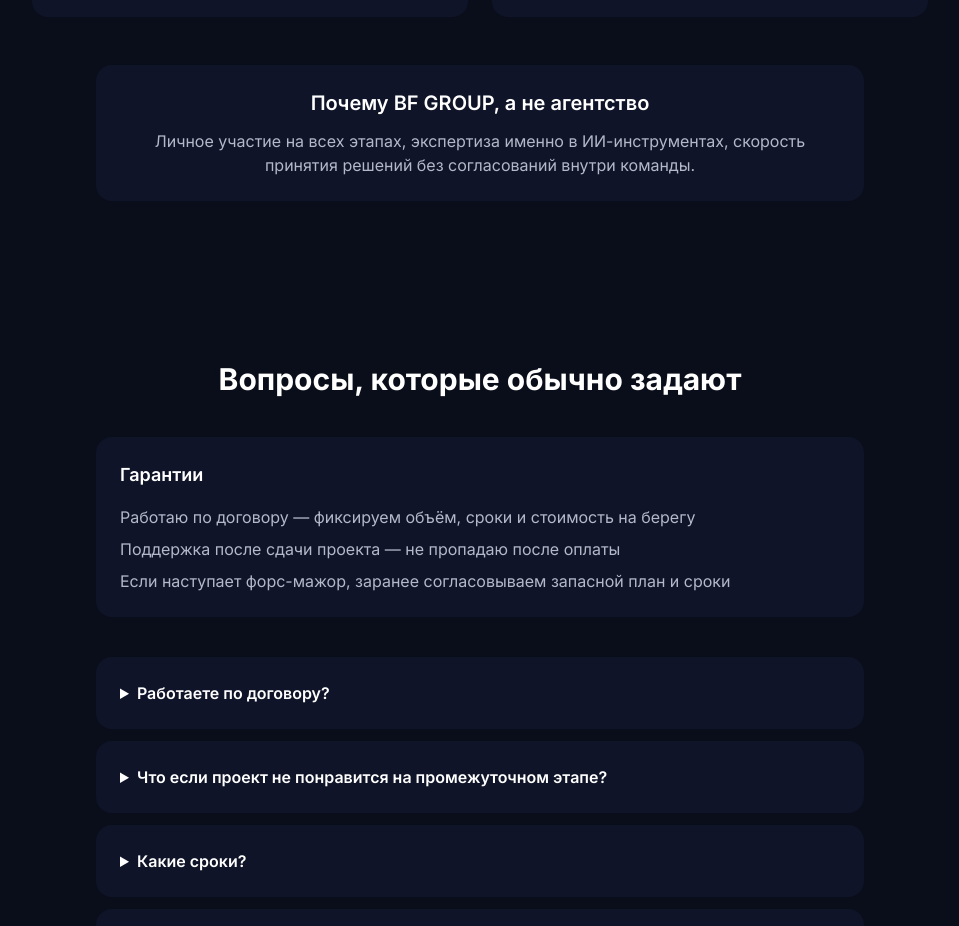
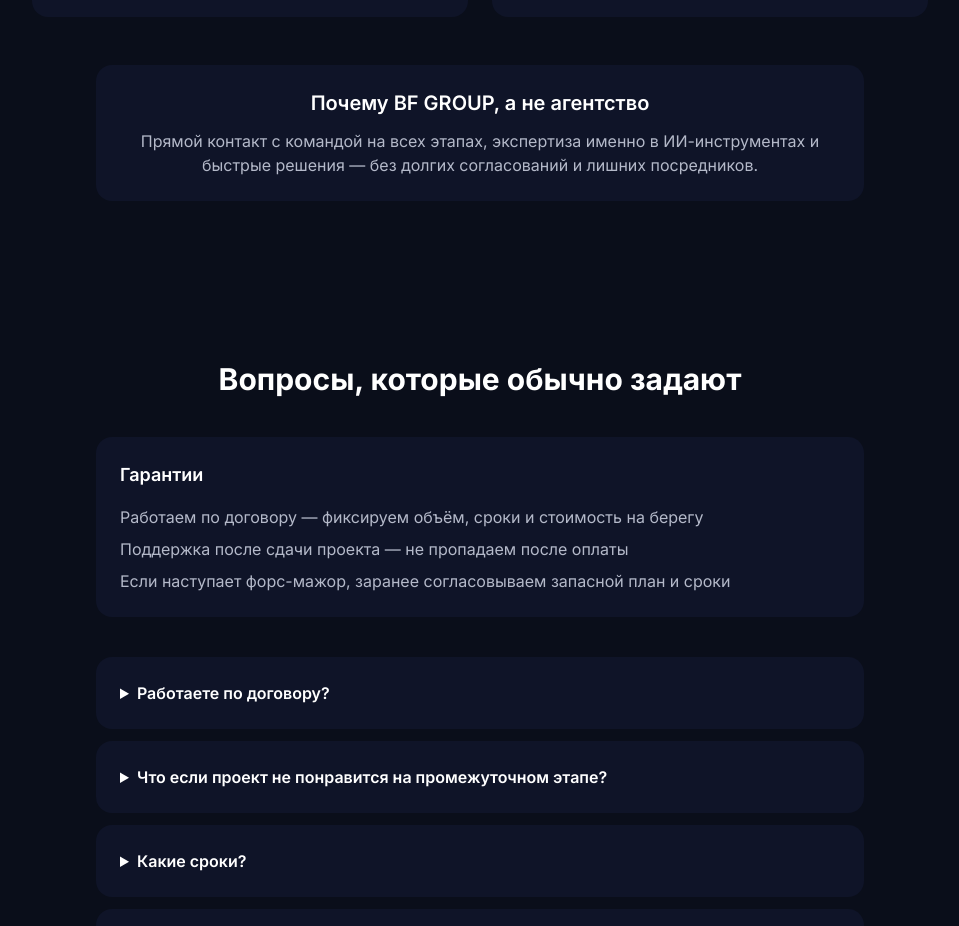
Before and after one commit to nvnbiz/bf-group-landing, a Next.js app: page / in a window 1280 px wide. Shown: the part 3260-4186 px from the top of the page, without its empty margins (160-1119 px from the left). Built offline with nearby package versions, Linux system fonts and the light colour scheme.

Commit message:
copy: unify site voice as team (BF GROUP - we), fix guarantees and USP text

```diff
--- a/components/sections/Testimonials.tsx
+++ b/components/sections/Testimonials.tsx
@@ -17,8 +17,8 @@
       <FadeIn className="mx-auto mt-12 max-w-3xl rounded-2xl bg-bg-card p-6 text-center">
         <h3 className="font-heading text-xl font-semibold text-text-primary">Почему BF GROUP, а не агентство</h3>
         <p className="mt-3 font-body text-text-secondary">
-          Личное участие на всех этапах, экспертиза именно в ИИ-инструментах, скорость принятия решений без
-          согласований внутри команды.
+          Прямой контакт с командой на всех этапах, экспертиза именно в ИИ-инструментах и быстрые решения — без
+          долгих согласований и лишних посредников.
         </p>
       </FadeIn>
     </section>
--- a/data/content.ts
+++ b/data/content.ts
@@ -115,8 +115,8 @@
 ]
 
 export const guarantees: string[] = [
-  'Работаю по договору — фиксируем объём, сроки и стоимость на берегу',
-  'Поддержка после сдачи проекта — не пропадаю после оплаты',
+  'Работаем по договору — фиксируем объём, сроки и стоимость на берегу',
+  'Поддержка после сдачи проекта — не пропадаем после оплаты',
   'Если наступает форс-мажор, заранее согласовываем запасной план и сроки',
 ]
 
```
Also changed, not shown: 1 other file (tests, documents, lock files or other folders).
